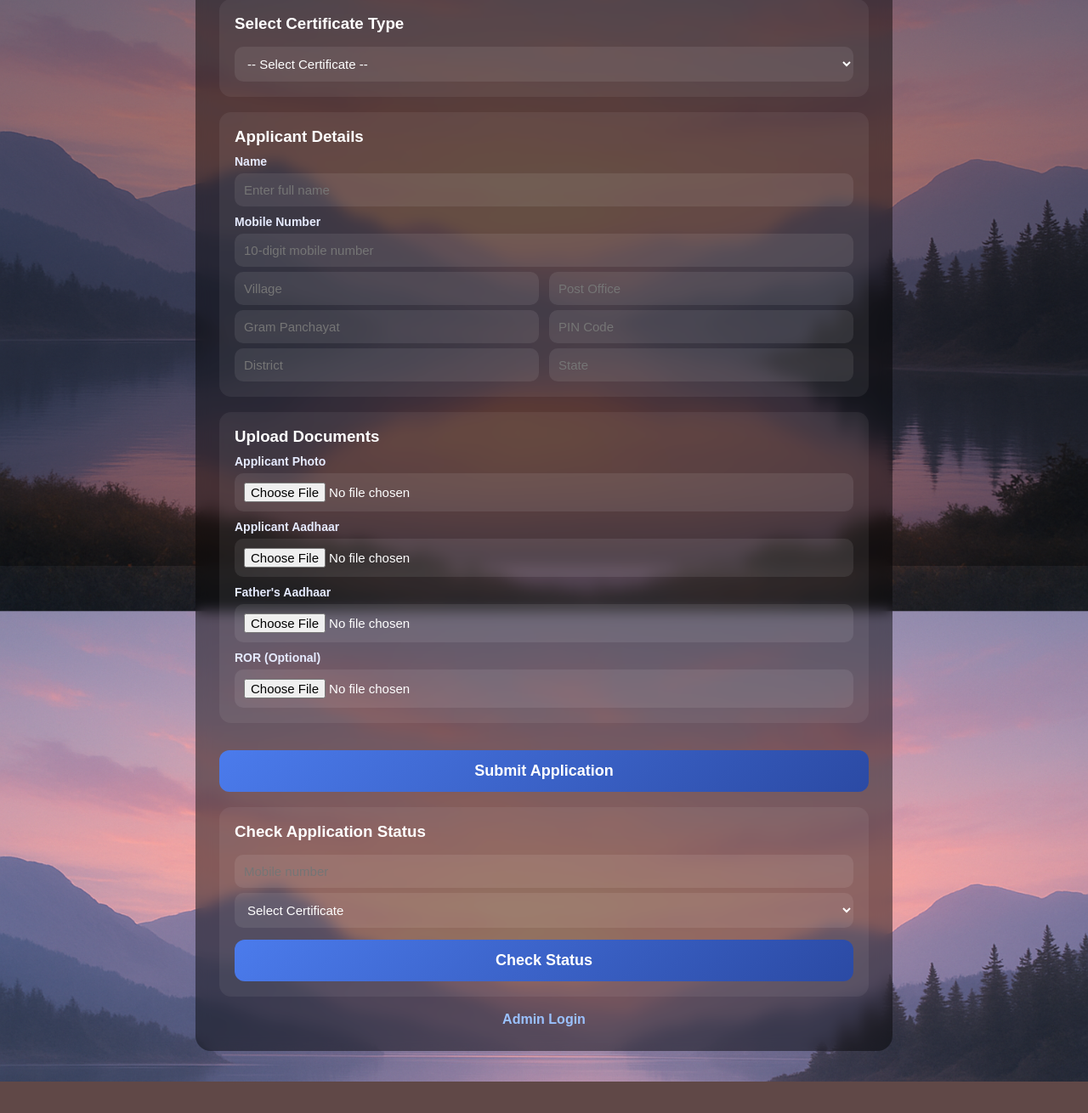
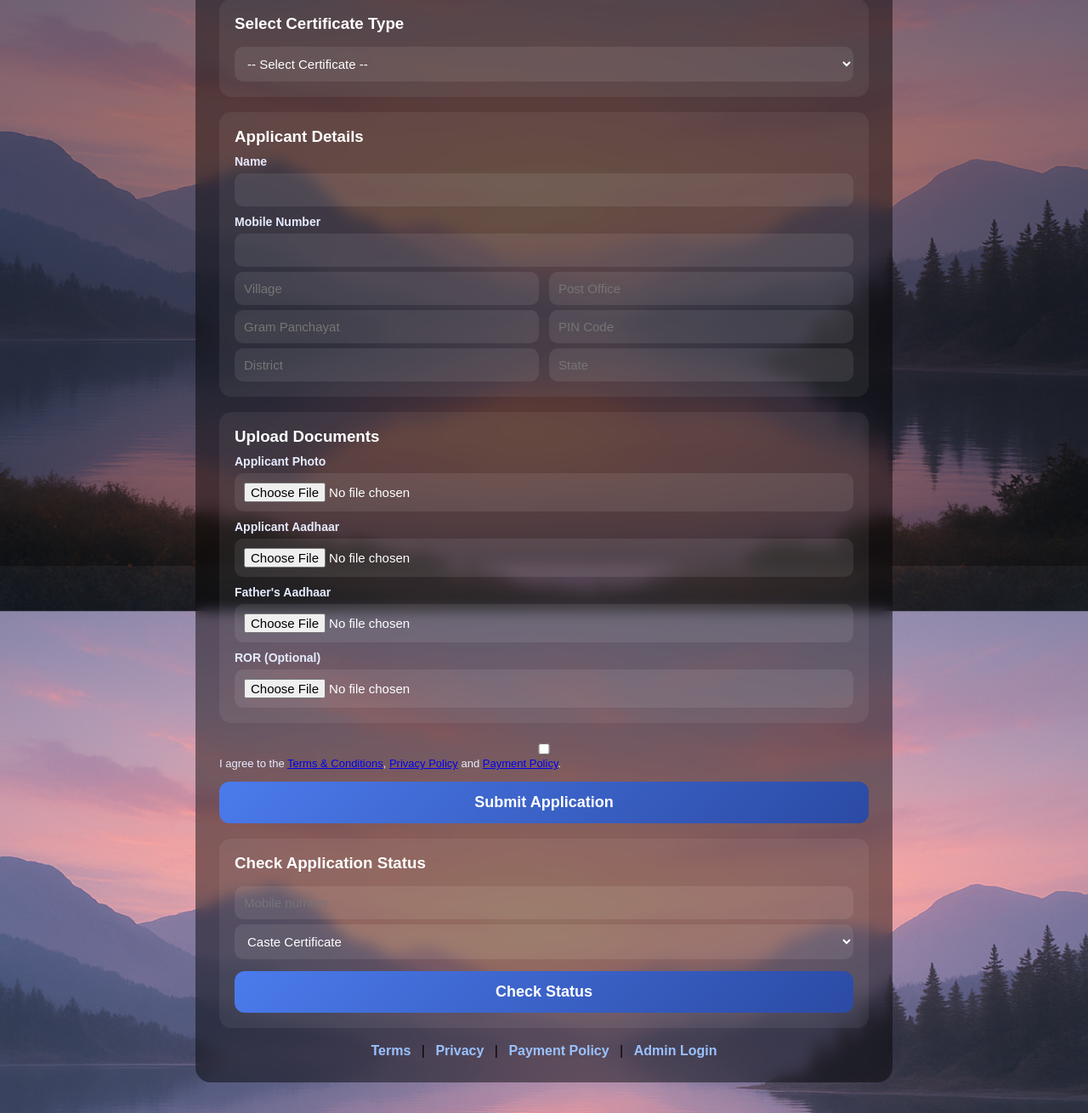
Before and after one commit to Aditya1234AD/certificate-app, a Flask app: page / in a window 1280 px wide. Shown: the part 134-1444 px from the top of the page at 85% size. Before the commit the page ends 1407 px from the top, so only its background shows below. Run offline with Flask 3, Linux system fonts and the light colour scheme.

Commit message:
Update index.html

```diff
--- a/templates/index.html
+++ b/templates/index.html
@@ -35,12 +35,6 @@ body::before {
   border-radius: 18px;
   background: rgba(0,0,0,0.45);
   backdrop-filter: blur(8px);
-  animation: slideIn 1.2s ease forwards;
-}
-
-@keyframes slideIn {
-  from { opacity: 0; transform: translateX(-50px); }
-  to { opacity: 1; transform: translateX(0); }
 }
 
 .header {
@@ -89,11 +83,6 @@ input, select {
   font-size: 15px;
 }
 
-input:focus, select:focus {
-  outline: none;
-  box-shadow: 0 0 10px rgba(0,0,0,0.4);
-}
-
 .grid-2 {
   display: grid;
   grid-template-columns: repeat(2, 1fr);
@@ -117,19 +106,22 @@ button {
   margin-top: 14px;
 }
 
-button:hover {
-  box-shadow: 0 10px 30px rgba(75,123,236,0.3);
-}
-
 .link-container {
   text-align: center;
-  margin-top: 12px;
+  margin-top: 15px;
 }
 
 .link-container a {
   color: #9ac1ff;
   font-weight: bold;
   text-decoration: none;
+  margin: 0 8px;
+}
+
+.consent {
+  margin-top: 12px;
+  font-size: 13px;
+  color: #e6ebff;
 }
 </style>
 </head>
@@ -160,15 +152,10 @@ button:hover {
       <h3>Applicant Details</h3>
 
       <label>Name</label>
-      <input type="text" name="name" placeholder="Enter full name" required>
+      <input type="text" name="name" required>
 
       <label>Mobile Number</label>
-      <input type="tel"
-             name="mobile"
-             placeholder="10-digit mobile number"
-             pattern="[6-9]{1}[0-9]{9}"
-             title="Enter valid 10 digit Indian mobile number"
-             required>
+      <input type="tel" name="mobile" pattern="[6-9]{1}[0-9]{9}" required>
 
       <div class="grid-2">
         <input type="text" name="village" placeholder="Village" required>
@@ -177,8 +164,7 @@ button:hover {
 
       <div class="grid-2">
         <input type="text" name="gp" placeholder="Gram Panchayat" required>
-        <input type="text" name="pin" placeholder="PIN Code"
-               pattern="[0-9]{6}" required>
+        <input type="text" name="pin" placeholder="PIN Code" pattern="[0-9]{6}" required>
       </div>
 
       <div class="grid-2">
@@ -191,16 +177,25 @@ button:hover {
       <h3>Upload Documents</h3>
 
       <label>Applicant Photo</label>
-      <input type="file" name="photo" accept="image/*" required>
+      <input type="file" name="photo" required>
 
       <label>Applicant Aadhaar</label>
-      <input type="file" name="aadhaar" accept="image/*,application/pdf" required>
+      <input type="file" name="aadhaar" required>
 
       <label>Father's Aadhaar</label>
-      <input type="file" name="father_aadhaar" accept="image/*,application/pdf" required>
+      <input type="file" name="father_aadhaar" required>
 
       <label>ROR (Optional)</label>
-      <input type="file" name="ror" accept="image/*,application/pdf">
+      <input type="file" name="ror">
+    </div>
+
+    <!-- Razorpay Consent -->
+    <div class="consent">
+      <input type="checkbox" required>
+      I agree to the
+      <a href="/terms" target="_blank">Terms & Conditions</a>,
+      <a href="/privacy" target="_blank">Privacy Policy</a> and
+      <a href="/razorpay" target="_blank">Payment Policy</a>.
     </div>
 
     <button type="submit">Submit Application</button>
@@ -212,7 +207,6 @@ button:hover {
     <form method="POST" action="/check-status">
       <input type="tel" name="mobile" placeholder="Mobile number" required>
       <select name="cert_type" required>
-        <option value="">Select Certificate</option>
         <option>Caste Certificate</option>
         <option>Income Certificate</option>
         <option>Resident Certificate</option>
@@ -222,9 +216,13 @@ button:hover {
   </div>
 
   <div class="link-container">
+    <a href="/terms">Terms</a> |
+    <a href="/privacy">Privacy</a> |
+    <a href="/razorpay">Payment Policy</a> |
     <a href="/admin-login">Admin Login</a>
   </div>
 
 </div>
+
 </body>
-    </html>
+          </html>
```
